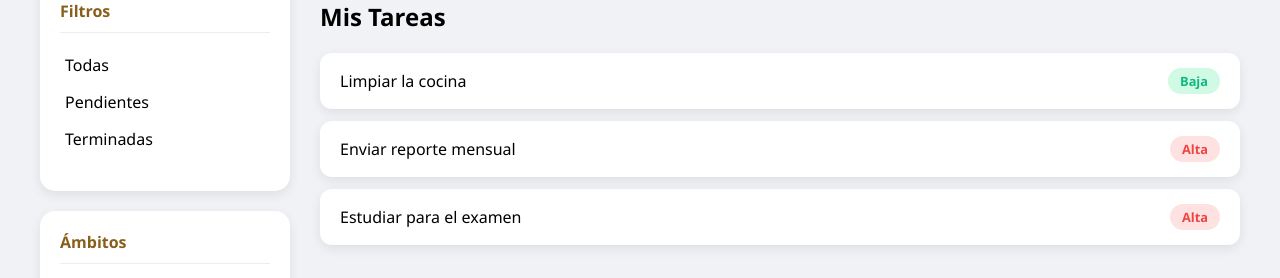
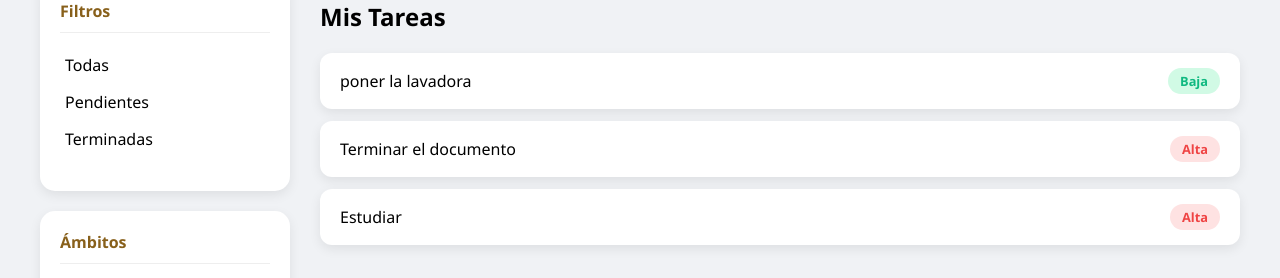
Before and after one commit to alejandraYess/taskflow-project, a plain HTML site: page index.html in a window 1280 px wide. Shown: the part 158-436 px from the top of the page. Drawn offline with Linux system fonts and the light colour scheme.

Commit message:
Actualizados

```diff
--- a/index.html
+++ b/index.html
@@ -41,21 +41,21 @@
 
             <div class="tarjeta">
                 <div class="tarea">
-                    <span class="nombre">Limpiar la cocina</span>
+                    <span class="nombre">poner la lavadora</span>
                 </div>
                     <span class="prioridad baja">Baja</span>
             </div>
 
             <div class="tarjeta">
                 <div class="tarea">
-                    <span class="nombre">Enviar reporte mensual</span>
+                    <span class="nombre">Terminar el documento</span>
                 </div>
                     <span class="prioridad alta">Alta</span>
             </div>
 
             <div class="tarjeta">
                 <div class="info">
-                    <span class="nombre">Estudiar para el examen</span>
+                    <span class="nombre">Estudiar </span>
                 </div>
                     <span class="prioridad alta">Alta</span>
             </div>
```
